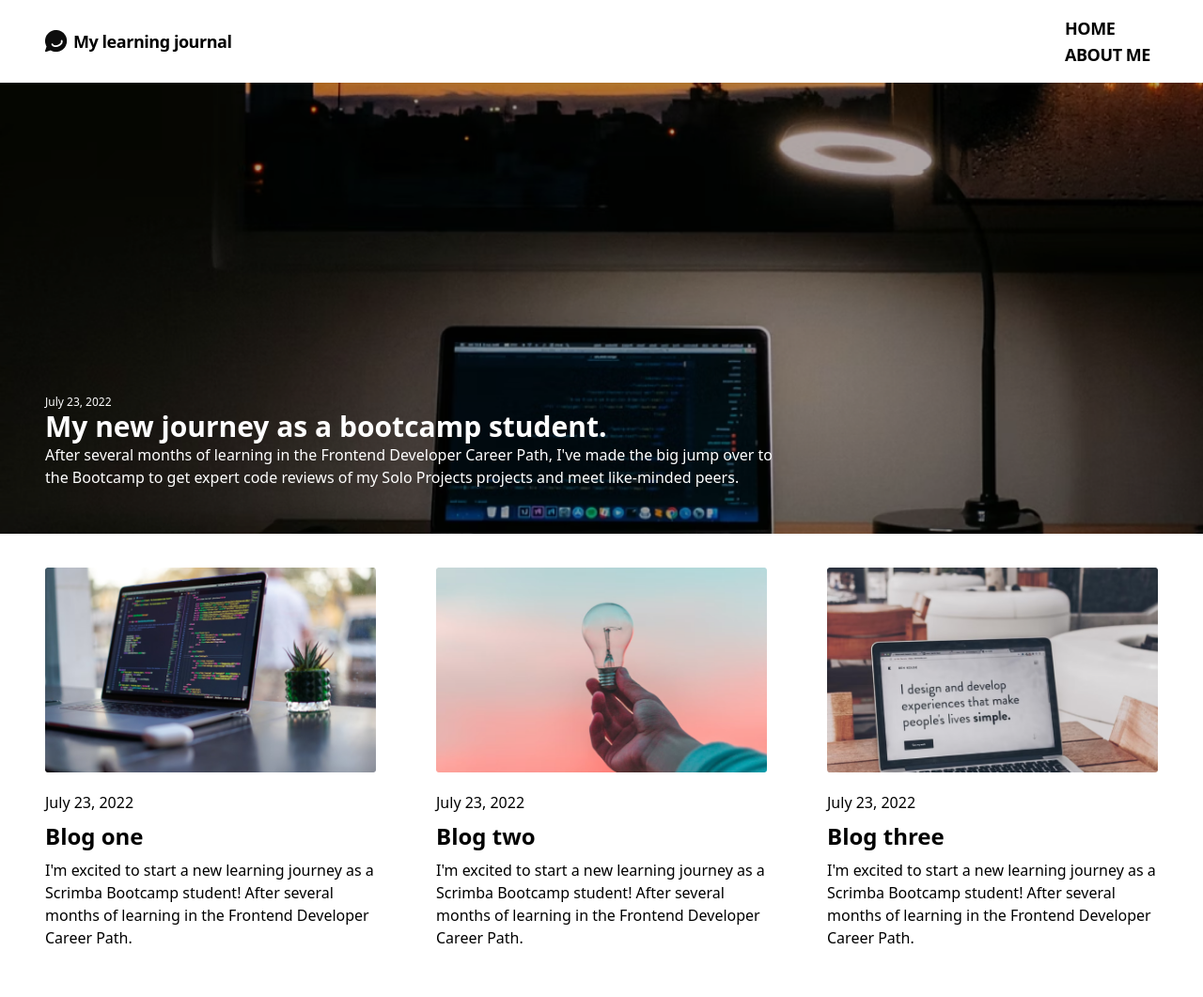
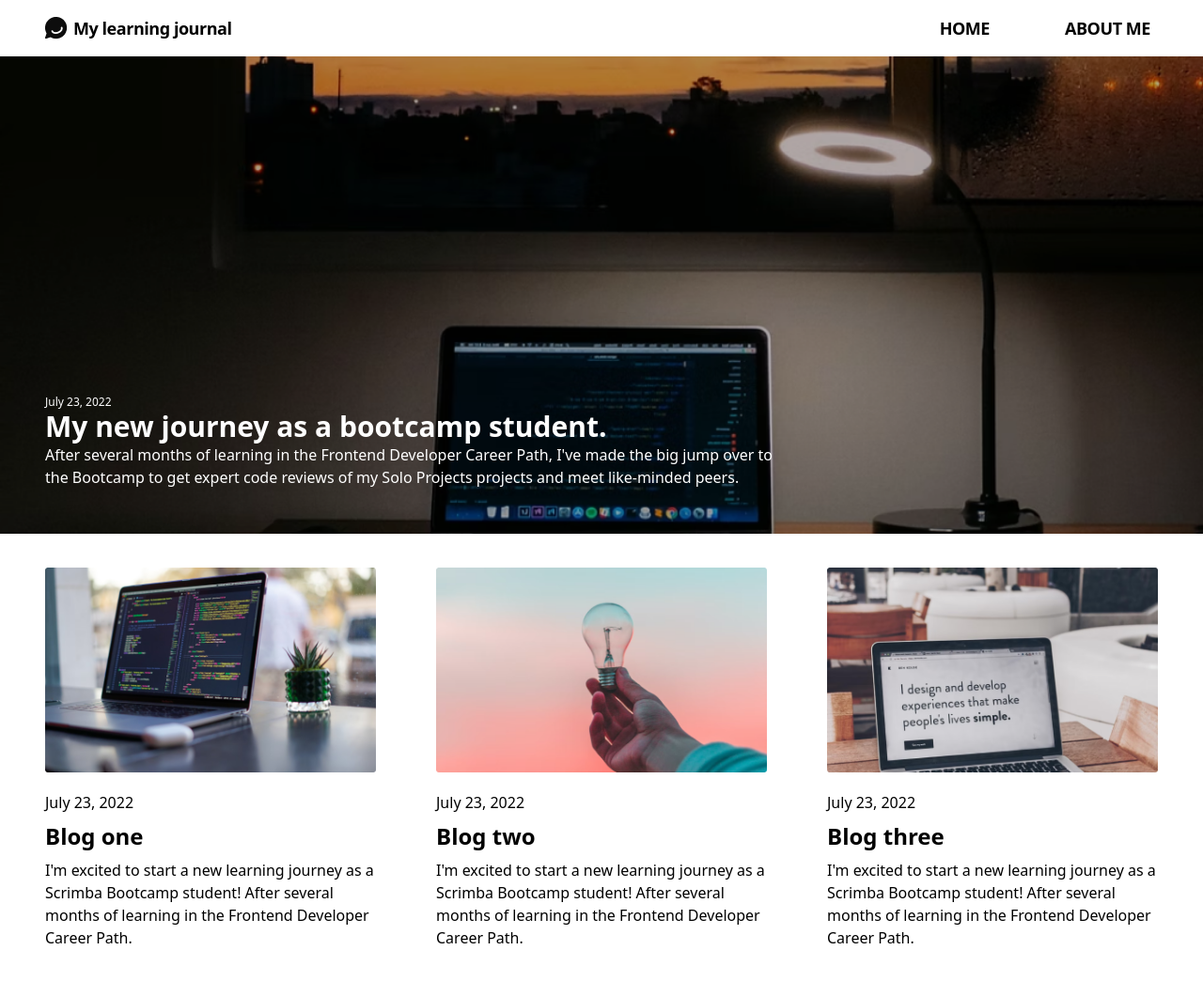
Before and after one commit to kebin20/learning-journal, a website: page index.html in a window 1280 px wide. Shown: the top 1061 px of the page at 94% size. Drawn offline with Linux system fonts and the light colour scheme.

Commit message:
Forgot to add flex on the list

```diff
--- a/index.html
+++ b/index.html
@@ -27,7 +27,7 @@
           </h3>
         </div>
         <ul
-          class="flex-row uppercase font-semibold gap-4 lg:mr-10 lg:gap-20 md:mr-10"
+          class="flex flex-row uppercase font-semibold gap-4 lg:mr-10 lg:gap-20 md:mr-10"
         >
           <li><a href="./index.html">Home</a></li>
           <li><a href="./aboutme.html">About Me</a></li>
```
